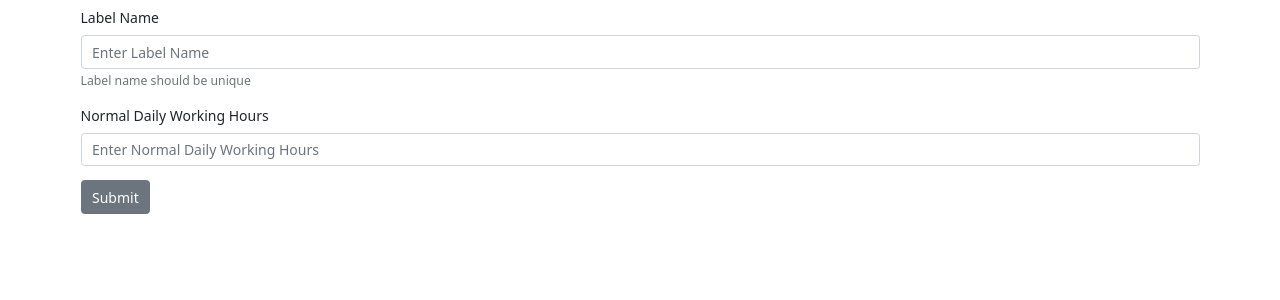
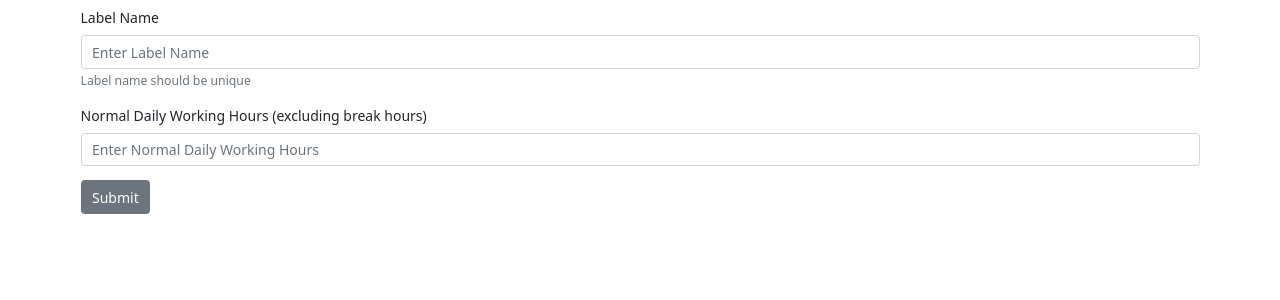
Before and after one commit to adel121/employee-portal, a Django app: page /create_label in a window 1280 px wide. Shown: the part 214-514 px from the top of the page. Run offline with Django 4.2, Linux system fonts and the light colour scheme; a user stored in the database is signed in; tables that the repository leaves empty hold one stand-in row (values such as "Sample post"); some libraries are stand-ins or nearby versions.

Commit message:
Add note that normal working hours exclude break hours

```diff
--- a/employees/templates/employees/labels/create-label.html
+++ b/employees/templates/employees/labels/create-label.html
@@ -22,7 +22,7 @@
         <p style="color:red">{{ error }}</p>
       </div>
       <div class="form-group">
-        <label for="labelNormalWorkingHours">Normal Daily Working Hours</label>
+        <label for="labelNormalWorkingHours">Normal Daily Working Hours (excluding break hours)</label>
         <input type="number"
                class="form-control"
                id="labelNormalWorkingHours"
--- a/employees/templates/employees/labels/update-label.html
+++ b/employees/templates/employees/labels/update-label.html
@@ -23,7 +23,7 @@
         <div class="invalid-feedback">{{ error }}</div>
       </div>
       <div class="form-group">
-        <label for="labelNormalWorkingHours">Normal Daily Working Hours</label>
+        <label for="labelNormalWorkingHours">Normal Daily Working Hours (excluding break hours)</label>
         <input type="number"
                class="form-control"
                id="labelNormalWorkingHours"
```
